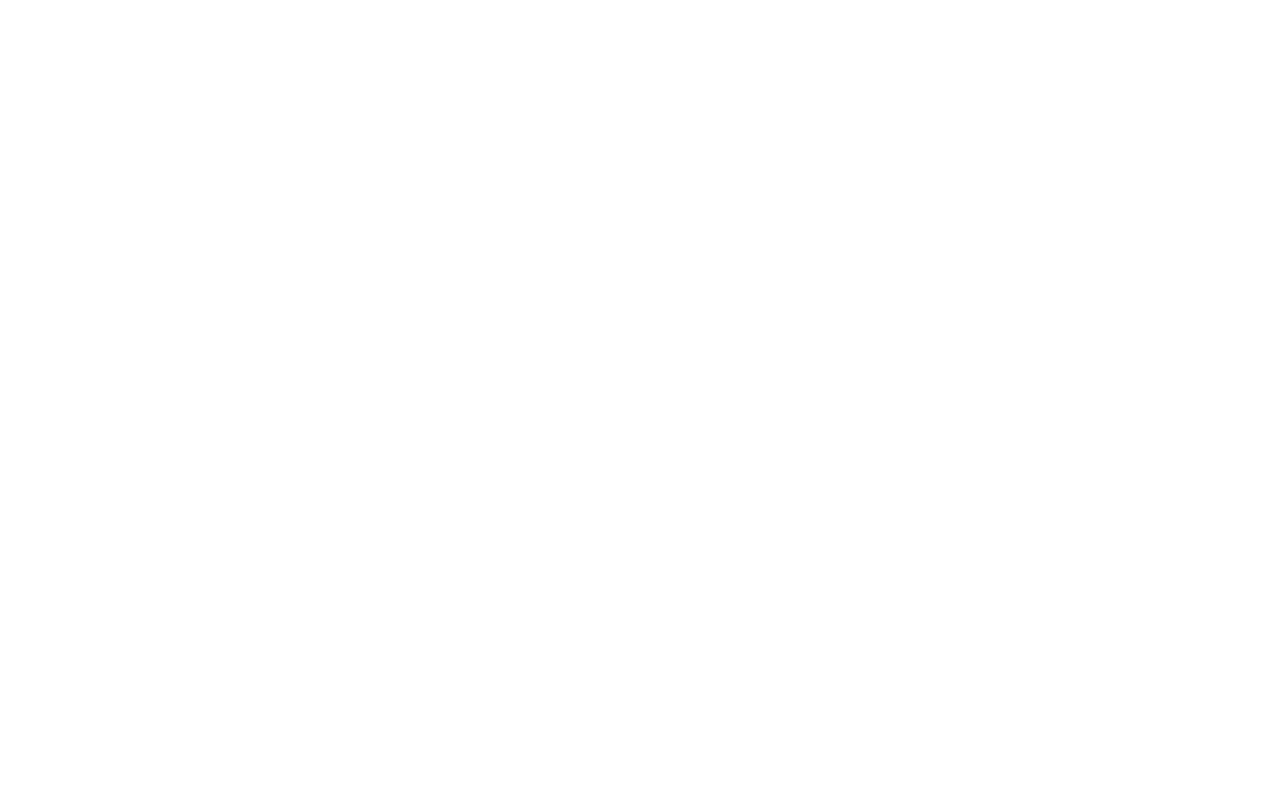
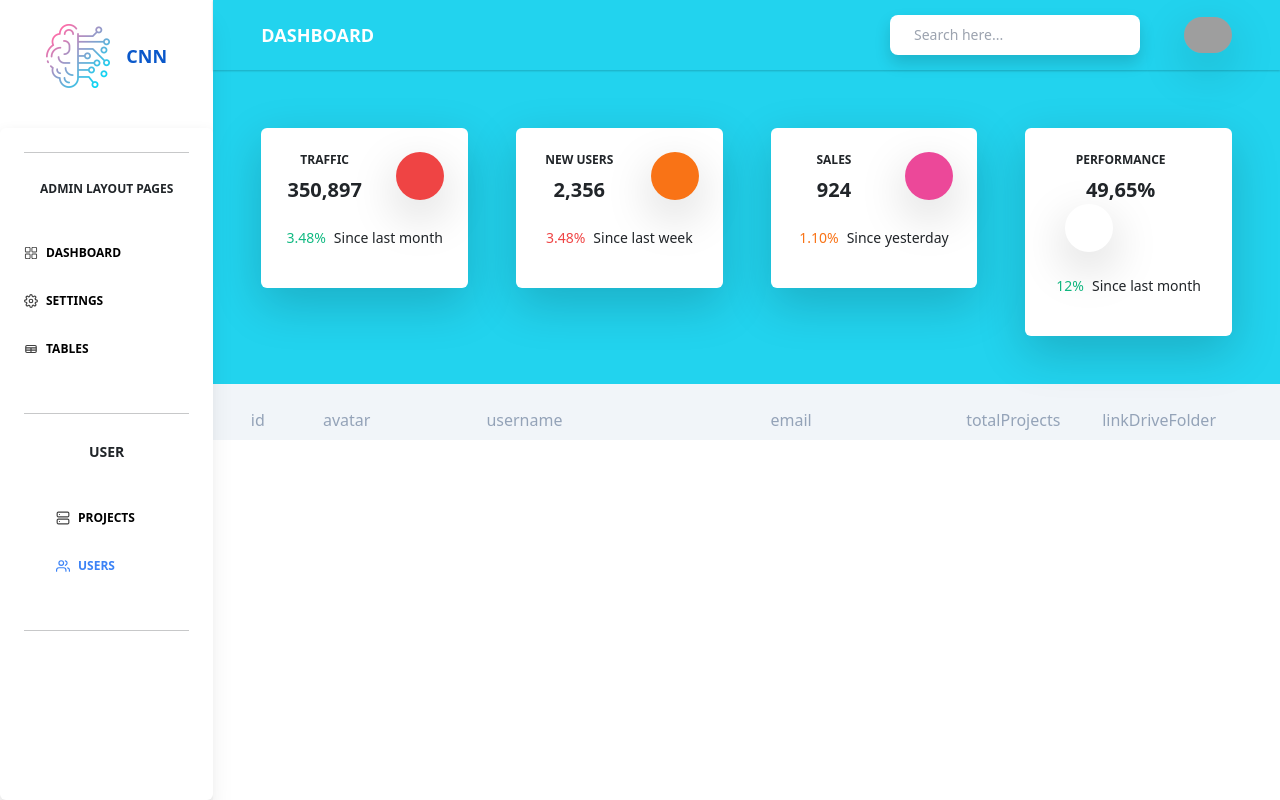
Before and after one commit to tranhuuvinh1109/LapTrinhMangNangCao, a React (Create React App) app: page /admin/users in a window 1280 px wide. Before the commit this address had no page. Built offline with nearby package versions, Linux system fonts and the light colour scheme; grey boxes are pictures that could not be loaded.

Commit message:
create user management table

```diff
--- a/src/App.js
+++ b/src/App.js
@@ -1,33 +1,38 @@
-import React, { createContext, useState } from 'react';
-import './App.css';
-import { Routes, Route } from 'react-router-dom';
-import { LayoutAdmin, AuthPage, DashboardAdmin, DashboardUser, LayoutDefault, HomePage, UserMember } from './pages';
-import { Toaster } from 'react-hot-toast';
+import React, { createContext, useState } from "react";
+import "./App.css";
+import { Routes, Route } from "react-router-dom";
+import {
+  LayoutAdmin,
+  AuthPage,
+  DashboardAdmin,
+  DashboardUser,
+  LayoutDefault,
+  HomePage,
+  UserMember,
+} from "./pages";
+import { Toaster } from "react-hot-toast";
+import UserProject from "./pages/UserProject";
 
-
-export const APP_CONTEXT = createContext({})
-function App () {
-  const [user, setUser] = useState({})
+export const APP_CONTEXT = createContext({});
+function App() {
+  const [user, setUser] = useState({});
   return (
     <div className="App">
-      <Toaster
-        position="top-center"
-        reverseOrder={false}
-      />
+      <Toaster position="top-center" reverseOrder={false} />
       <APP_CONTEXT.Provider value={{ user, setUser }}>
         <Routes>
-          <Route path='/' element={<LayoutDefault />}>
+          <Route path="/" element={<LayoutDefault />}>
             <Route index element={<HomePage />} />
-            <Route path='/user/dashboard' element={<DashboardUser />} />
+            <Route path="/user/dashboard" element={<DashboardUser />} />
           </Route>
-          <Route path='/admin' element={<LayoutAdmin />}>
-            <Route path='dashboard' element={<DashboardAdmin />} />
-            <Route path='members' element={<UserMember />} />
+          <Route path="/admin" element={<LayoutAdmin />}>
+            <Route path="dashboard" element={<DashboardAdmin />} />
+            <Route path="projects" element={<UserProject />} />
+            <Route path="users" element={<UserMember />} />
           </Route>
-          <Route path='/auth' element={<AuthPage />} />
+          <Route path="/auth" element={<AuthPage />} />
         </Routes>
       </APP_CONTEXT.Provider>
-
     </div>
   );
 }
--- a/src/components/NavbarAdmin/index.jsx
+++ b/src/components/NavbarAdmin/index.jsx
@@ -1,27 +1,27 @@
 import React from "react";
 import UserDropdown from "../Dropdowns/UserDropdown";
 
-export default function NavbarAdmin () {
+export default function NavbarAdmin() {
   return (
     <>
       <nav className="absolute top-0 left-0 w-full z-10 bg-transparent md:flex-row md:flex-nowrap md:justify-start flex items-center p-4">
         <div className="w-full mx-autp items-center flex justify-between md:flex-nowrap flex-wrap md:px-10 px-4">
           <a
-            className="text-white text-sm uppercase hidden lg:inline-block font-semibold"
+            className="text-white text-lg uppercase hidden lg:inline-block font-bold"
             href="#pablo"
-            onClick={ (e) => e.preventDefault() }
+            onClick={(e) => e.preventDefault()}
           >
             Dashboard
           </a>
           <form className="md:flex hidden flex-row flex-wrap items-center lg:ml-auto mr-3">
             <div className="relative flex w-full flex-wrap items-stretch">
-              <span className="z-10 h-full leading-snug font-normal absolute text-center text-blueGray-300 absolute bg-transparent rounded text-base items-center justify-center w-8 pl-3 py-3">
+              <span className="z-10 h-full leading-snug font-normal absolute text-center text-blueGray-300 bg-transparent rounded text-base items-center justify-center w-8 pl-3 py-3">
                 <i className="fas fa-search"></i>
               </span>
               <input
                 type="text"
                 placeholder="Search here..."
-                className="border-0 px-3 py-3 placeholder-blueGray-300 text-blueGray-600 relative bg-white bg-white rounded text-sm shadow outline-none focus:outline-none focus:ring w-full pl-10"
+                className="border-0 px-4 py-2.5 placeholder-blueGray-300 text-blueGray-600 relative bg-white rounded-lg text-sm shadow outline-none focus:outline-none focus:ring w-full pl-10"
               />
             </div>
           </form>
--- a/src/components/Sidebar/index.jsx
+++ b/src/components/Sidebar/index.jsx
@@ -4,11 +4,11 @@ import NotificationDropdown from "../Dropdowns/NotificationDropdown";
 import UserDropdown from "../Dropdowns/UserDropdown";
 import './Sidebar.css'
 import { RxDashboard } from 'react-icons/rx'
-import { FiSettings, FiUsers } from 'react-icons/fi'
+import { FiServer, FiSettings, FiUsers } from 'react-icons/fi'
 import { HiOutlineTable } from 'react-icons/hi'
 import logo from '../../assets/images/icon.png'
 
-export default function Sidebar () {
+export default function Sidebar() {
   const [collapseShow, setCollapseShow] = React.useState("hidden");
   return (
     <>
@@ -17,7 +17,7 @@ export default function Sidebar () {
           <button
             className="cursor-pointer text-black opacity-50 md:hidden px-3 py-1 text-xl leading-none bg-transparent rounded border border-solid border-transparent"
             type="button"
-            onClick={ () => setCollapseShow("bg-white m-2 py-3 px-6") }
+            onClick={() => setCollapseShow("bg-white m-2 py-3 px-6")}
           >
             <i className="fas fa-bars"></i>
           </button>
@@ -26,7 +26,7 @@ export default function Sidebar () {
             to="/"
           >
             <div className="flex justify-center items-center">
-              <img src={ logo } alt="logo" className="w-16 mr-4" /> <span className="text-lg">CNN</span>
+              <img src={logo} alt="logo" className="w-16 mr-4" /> <span className="text-lg">CNN</span>
             </div>
           </Link>
           <ul className="md:hidden items-center flex flex-wrap list-none">
@@ -57,7 +57,7 @@ export default function Sidebar () {
                   <button
                     type="button"
                     className="cursor-pointer text-black opacity-50 md:hidden px-3 py-1 text-xl leading-none bg-transparent rounded border border-solid border-transparent"
-                    onClick={ () => setCollapseShow("hidden") }
+                    onClick={() => setCollapseShow("hidden")}
                   >
                     <i className="fas fa-times"></i>
                   </button>
@@ -79,7 +79,7 @@ export default function Sidebar () {
                   }
                   to="/admin/dashboard"
                 >
-                  <RxDashboard fontSize={ 18 } className={
+                  <RxDashboard fontSize={18} className={
                     "mr-2 text-sm " +
                     (window.location.pathname === '/admin/dashboard'
                       ? ""
@@ -98,7 +98,7 @@ export default function Sidebar () {
                   }
                   to="/admin/settings"
                 >
-                  <FiSettings fontSize={ 18 } className={
+                  <FiSettings fontSize={18} className={
                     "mr-2 text-sm " +
                     (window.location.pathname === '/admin/settings'
                       ? ""
@@ -117,7 +117,7 @@ export default function Sidebar () {
                   }
                   to="/admin/tables"
                 >
-                  <HiOutlineTable fontSize={ 18 } className={
+                  <HiOutlineTable fontSize={18} className={
                     "mr-2 text-sm " +
                     (window.location.pathname === '/admin/tables'
                       ? ""
@@ -128,7 +128,7 @@ export default function Sidebar () {
               </li>
             </ul>
             <hr className="my-4 md:min-w-full" />
-            <h6 className="md:min-w-full text-blueGray-500 text-xs uppercase font-bold block pt-1 pb-4 no-underline">
+            <h6 className="md:min-w-full text-blueGray-500 text-sm uppercase font-bold block pt-1 pb-4 no-underline">
               User
             </h6>
             <ul className="md:flex-col md:min-w-full flex flex-col list-none md:mb-4">
@@ -136,19 +136,38 @@ export default function Sidebar () {
                 <Link
                   className={
                     "text-xs uppercase py-3 font-bold flex items-center hover:opacity-60 " +
-                    (window.location.pathname === '/admin/members'
+                    (window.location.pathname === '/admin/projects'
                       ? "text-blue-500"
                       : "text-black")
                   }
-                  to="/admin/members"
+                  to="/admin/projects"
                 >
-                  <FiUsers fontSize={ 18 } className={
+                  <FiServer fontSize={18} className={
                     "mr-2 text-sm " +
-                    (window.location.pathname === '/admin/members'
+                    (window.location.pathname === '/admin/projects'
                       ? ""
                       : "opacity-75")
                   } />
-                  Member
+                  Projects
+                </Link>
+              </li>
+              <li className="items-center">
+                <Link
+                  className={
+                    "text-xs uppercase py-3 font-bold flex items-center hover:opacity-60 " +
+                    (window.location.pathname === '/admin/users'
+                      ? "text-blue-500"
+                      : "text-black")
+                  }
+                  to="/admin/users"
+                >
+                  <FiUsers fontSize={18} className={
+                    "mr-2 text-sm " +
+                    (window.location.pathname === '/admin/users'
+                      ? ""
+                      : "opacity-75")
+                  } />
+                  Users
                 </Link>
               </li>
             </ul>
--- /dev/null
+++ b/src/components/TableCard/index.jsx
@@ -0,0 +1,43 @@
+import React, { useMemo } from 'react'
+
+const TableCard = ({ dataCard, viewColumns }) => {
+  console.log("sda", Object.keys(dataCard[0]))
+  const renderColumns = useMemo(() => {
+    return (
+      Object.keys(viewColumns).map((item, index) => {
+        return (
+          <div
+            className={'w-' + (viewColumns[item]) + '/12'} key={index}>{item}</div>
+        )
+      })
+    )
+  }, [viewColumns])
+
+  return (
+    <div className=''>
+      <div className='bg-slate-100 text-slate-400 font-medium flex pt-6 pb-2'>
+        {
+          renderColumns
+        }
+
+        {/* <div className='w-8'>No.</div>
+        <div className='w-3/12'>Project Name</div>
+        <div className='w-1/12'>Status</div>
+        <div className='w-2/12'>User</div>
+        <div className='w-2/12'>Progress</div>
+        <div className='w-1/12'>Link Model</div>
+        <div className='w-2/12'>Create At</div> */}
+      </div>
+      <div>
+        {/* {
+          dataCard.map((cardTable) => {
+            return <CardTable dataCardTable={cardTable} key={cardTable.id} />
+          })
+        } */}
+
+      </div>
+    </div>
+  )
+}
+
+export default TableCard
--- a/src/const/index.js
+++ b/src/const/index.js
@@ -1,75 +1,146 @@
 const dataTable = [
   {
     id: 1,
-		projectName: 'Project name 1',
+    projectName: "Project name 1",
     user: {
       id: 1,
-			avatar: 'https://khoinguonsangtao.vn/wp-content/uploads/2022/08/hinh-nen-ronaldo-1.jpg',
-			username: 'Adam Smith',
-			email: 'adam@gmail.com',
+      avatar:
+        "https://khoinguonsangtao.vn/wp-content/uploads/2022/08/hinh-nen-ronaldo-1.jpg",
+      username: "Adam Smith",
+      email: "adam@gmail.com",
     },
-		status: 'done',
+    status: "done",
     progress: 100,
-		linkDrive: 'https://drive.google.com/drive/folders/1BNV9GQAVJcZpUcV6HLwzfjE6e9cWvwQe?usp=sharing',
-		createAt: '2020-07-25T14:10:26.113Z',
+    linkDrive:
+      "https://drive.google.com/drive/folders/1BNV9GQAVJcZpUcV6HLwzfjE6e9cWvwQe?usp=sharing",
+    createAt: "2020-07-25T14:10:26.113Z",
   },
   {
     id: 2,
-		projectName: 'Project name 2',
+    projectName: "Project name 2",
     user: {
       id: 2,
-			avatar: 'https://khoinguonsangtao.vn/wp-content/uploads/2022/08/hinh-nen-ronaldo-1.jpg',
-			username: 'Tran Hong Duc',
-			email: 'tranhongduc@gmail.com',
+      avatar:
+        "https://khoinguonsangtao.vn/wp-content/uploads/2022/08/hinh-nen-ronaldo-1.jpg",
+      username: "Tran Hong Duc",
+      email: "tranhongduc@gmail.com",
     },
-		status: 'training',
+    status: "training",
     progress: 80,
-		linkDrive: 'https://drive.google.com/drive/folders/1BNV9GQAVJcZpUcV6HLwzfjE6e9cWvwQe?usp=sharing',
-		createAt: '2020-07-25T14:10:26.113Z',
+    linkDrive:
+      "https://drive.google.com/drive/folders/1BNV9GQAVJcZpUcV6HLwzfjE6e9cWvwQe?usp=sharing",
+    createAt: "2020-07-25T14:10:26.113Z",
   },
   {
     id: 3,
-		projectName: 'Project name 3',
+    projectName: "Project name 3",
     user: {
       id: 3,
-			avatar: 'https://khoinguonsangtao.vn/wp-content/uploads/2022/08/hinh-nen-ronaldo-1.jpg',
-			username: 'Phan Tan Quynh',
-			email: 'phantanquynh@gmail.com',
+      avatar:
+        "https://khoinguonsangtao.vn/wp-content/uploads/2022/08/hinh-nen-ronaldo-1.jpg",
+      username: "Phan Tan Quynh",
+      email: "phantanquynh@gmail.com",
     },
-		status: 'done',
+    status: "done",
     progress: 100,
-		linkDrive: 'https://drive.google.com/drive/folders/1BNV9GQAVJcZpUcV6HLwzfjE6e9cWvwQe?usp=sharing',
-		createAt: '2020-07-25T14:10:26.113Z',
+    linkDrive:
+      "https://drive.google.com/drive/folders/1BNV9GQAVJcZpUcV6HLwzfjE6e9cWvwQe?usp=sharing",
+    createAt: "2020-07-25T14:10:26.113Z",
   },
   {
     id: 4,
-		projectName: 'Project name 4',
+    projectName: "Project name 4",
     user: {
       id: 4,
-			avatar: 'https://khoinguonsangtao.vn/wp-content/uploads/2022/08/hinh-nen-ronaldo-1.jpg',
-			username: 'Nguyen Van Khoa',
-			email: 'KhoaKun27@gmail.com',
+      avatar:
+        "https://khoinguonsangtao.vn/wp-content/uploads/2022/08/hinh-nen-ronaldo-1.jpg",
+      username: "Nguyen Van Khoa",
+      email: "KhoaKun27@gmail.com",
     },
-		status: 'training',
+    status: "training",
     progress: 50,
-		linkDrive: 'https://drive.google.com/drive/folders/1BNV9GQAVJcZpUcV6HLwzfjE6e9cWvwQe?usp=sharing',
-		createAt: '2020-07-25T14:10:26.113Z',
+    linkDrive:
+      "https://drive.google.com/drive/folders/1BNV9GQAVJcZpUcV6HLwzfjE6e9cWvwQe?usp=sharing",
+    createAt: "2020-07-25T14:10:26.113Z",
   },
   {
     id: 5,
-		projectName: 'Project name 5',
+    projectName: "Project name 5",
     user: {
       id: 5,
-			avatar: 'https://khoinguonsangtao.vn/wp-content/uploads/2022/08/hinh-nen-ronaldo-1.jpg',
-			username: 'Le Tien Dat',
-			email: 'Dat1lit@gmail.com',
+      avatar:
+        "https://khoinguonsangtao.vn/wp-content/uploads/2022/08/hinh-nen-ronaldo-1.jpg",
+      username: "Le Tien Dat",
+      email: "Dat1lit@gmail.com",
     },
-		status: 'training',
+    status: "training",
     progress: 95,
-		linkDrive: 'https://drive.google.com/drive/folders/1BNV9GQAVJcZpUcV6HLwzfjE6e9cWvwQe?usp=sharing',
-		createAt: '2020-07-25T14:10:26.113Z',
-	}
-]
+    linkDrive:
+      "https://drive.google.com/drive/folders/1BNV9GQAVJcZpUcV6HLwzfjE6e9cWvwQe?usp=sharing",
+    createAt: "2020-07-25T14:10:26.113Z",
+  },
+];
 
+const userTable = [
+  {
+    id: 1,
+    avatar:
+      "https://khoinguonsangtao.vn/wp-content/uploads/2022/08/hinh-nen-ronaldo-1.jpg",
+    username: "Adam Smith",
+    email: "adam@gmail.com",
+    totalProjects: 1,
+    linkDriveFolder:
+      "https://drive.google.com/drive/folders/1BNV9GQAVJcZpUcV6HLwzfjE6e9cWvwQe?usp=sharing",
+  },
+  {
+    id: 2,
+    avatar:
+      "https://khoinguonsangtao.vn/wp-content/uploads/2022/08/hinh-nen-ronaldo-1.jpg",
+    username: "Tran Hong Duc",
+    email: "tranhongduc@gmail.com",
+    totalProjects: 1,
+    linkDriveFolder:
+      "https://drive.google.com/drive/folders/1BNV9GQAVJcZpUcV6HLwzfjE6e9cWvwQe?usp=sharing",
+  },
+  {
+    id: 3,
+    avatar:
+      "https://khoinguonsangtao.vn/wp-content/uploads/2022/08/hinh-nen-ronaldo-1.jpg",
+    username: "Phan Tan Quynh",
+    email: "phantanquynh@gmail.com",
+    totalProjects: 1,
+    linkDriveFolder:
+      "https://drive.google.com/drive/folders/1BNV9GQAVJcZpUcV6HLwzfjE6e9cWvwQe?usp=sharing",
+  },
+  {
+    id: 4,
+    avatar:
+      "https://khoinguonsangtao.vn/wp-content/uploads/2022/08/hinh-nen-ronaldo-1.jpg",
+    username: "Nguyen Van Khoa",
+    email: "KhoaKun27@gmail.com",
+    totalProjects: 1,
+    linkDriveFolder:
+      "https://drive.google.com/drive/folders/1BNV9GQAVJcZpUcV6HLwzfjE6e9cWvwQe?usp=sharing",
+  },
+  {
+    id: 5,
+    avatar:
+      "https://khoinguonsangtao.vn/wp-content/uploads/2022/08/hinh-nen-ronaldo-1.jpg",
+    username: "Le Tien Dat",
+    email: "Dat1lit@gmail.com",
+    totalProjects: 1,
+    linkDriveFolder:
+      "https://drive.google.com/drive/folders/1BNV9GQAVJcZpUcV6HLwzfjE6e9cWvwQe?usp=sharing",
+  },
+];
 
-export { dataTable }
+const viewColumns = {
+  id: 1,
+  avatar: 1,
+  username: 3,
+  email: 3,
+  totalProjects: 2,
+  linkDriveFolder: 1,
+};
+
+export { dataTable, userTable, viewColumns };
--- a/src/pages/DashboardAdmin/index.jsx
+++ b/src/pages/DashboardAdmin/index.jsx
@@ -4,7 +4,7 @@ import "./DashboardAdmin.css";
 const DashboardAdmin = () => {
   return (
     <h1>
-      aaaa
+      some statistic stuffs i might add later
     </h1>
   )
 };
--- a/src/pages/DashboardUser/index.jsx
+++ b/src/pages/DashboardUser/index.jsx
@@ -6,7 +6,7 @@ const DashboardUser = () => {
 	return (
 		<div>
 			<h1>
-				DashboardUser
+				User Dashboard
 			</h1>
 		</div>
 	)
--- a/src/pages/UserMember/index.jsx
+++ b/src/pages/UserMember/index.jsx
@@ -1,13 +1,13 @@
 import React from 'react';
-import { dataTable } from '../../const';
-import { Table } from '../../components';
-
+import { TableCard } from '../../components';
+import { userTable, viewColumns } from '../../const';
 
 const UserMember = () => {
 	return (
 		<div>
-			<Table dataTable={ dataTable } />
+			<TableCard dataCard={userTable} viewColumns={viewColumns} />
 		</div>
+
 	)
 }
 
--- /dev/null
+++ b/src/pages/UserProject/index.jsx
@@ -0,0 +1,13 @@
+import React from 'react'
+import { dataTable } from '../../const';
+import { Table } from '../../components';
+
+const UserProject = () => {
+  return (
+    <div>
+      <Table dataTable={dataTable} />
+    </div>
+  )
+}
+
+export default UserProject
```
Also changed, not shown: src/components/Table/index.jsx (+11 -11 lines), src/components/index.js (+18 -10 lines), src/pages/index.js (+10 -9 lines). Lines whose indentation alone changed are shown as unchanged.
